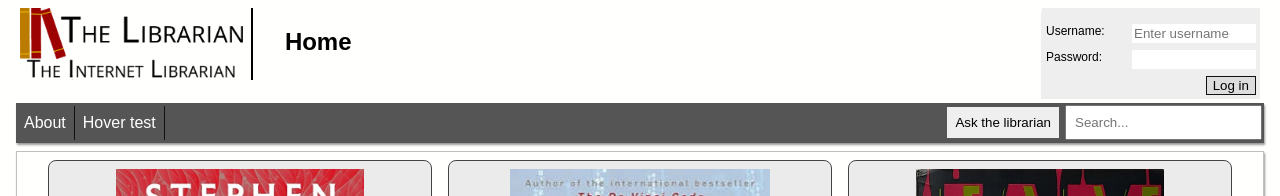
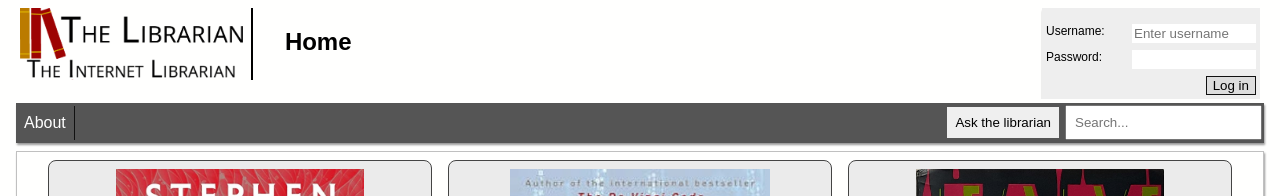
Before and after one commit to LRG1998/bettergoodreads, a SvelteKit app: page / in a window 1280 px wide. Shown: the top 196 px of the page. Built offline with nearby package versions, Linux system fonts and the light colour scheme.

Commit message:
got rid of hover test and added a books.svelte file

```diff
--- /dev/null
+++ b/src/books.svelte
@@ -0,0 +1,5 @@
+<script lang="ts">
+    async function getBooks(){
+        const res = await fetch('prisma.js')
+    }
+</script>
--- a/src/routes/+page.svelte
+++ b/src/routes/+page.svelte
@@ -73,7 +73,6 @@ function login(username){
     </div>
     <div id = "topbar">
         <a id = "barnav" href="../about/">About</a>
-        <a id = "barnav" href="#">Hover test</a>
         <input type="text" placeholder="Search...">
         <a href="search/"><button id="SearchButton">Ask the librarian</button></a>
     </div>
```
